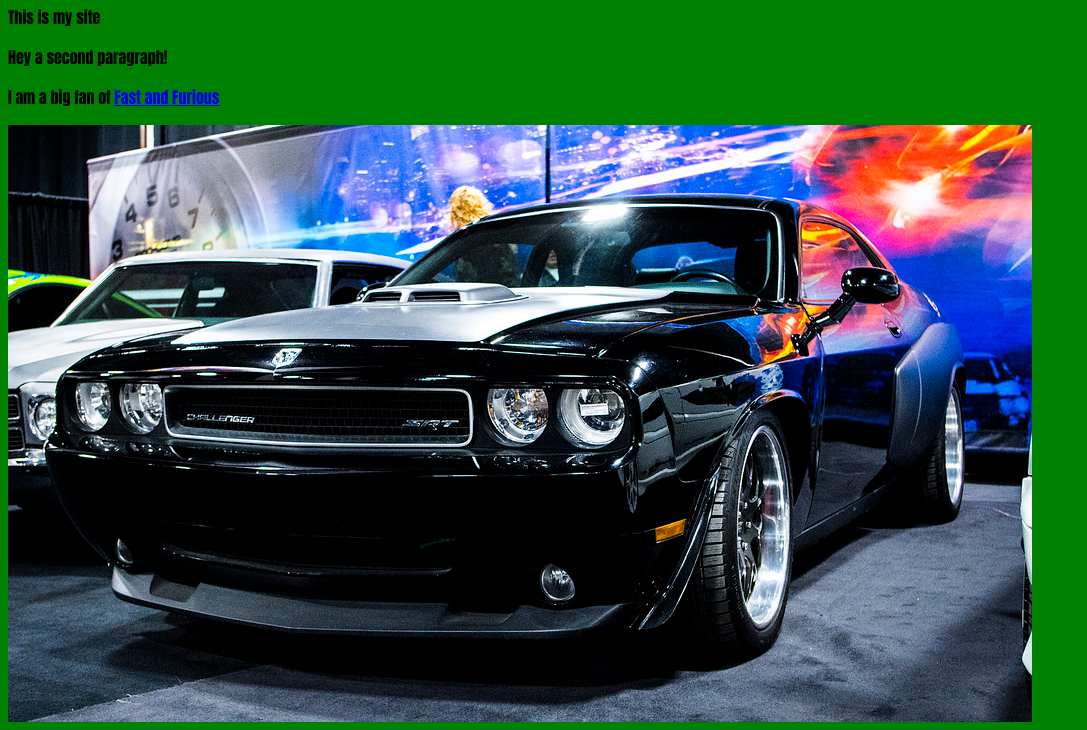
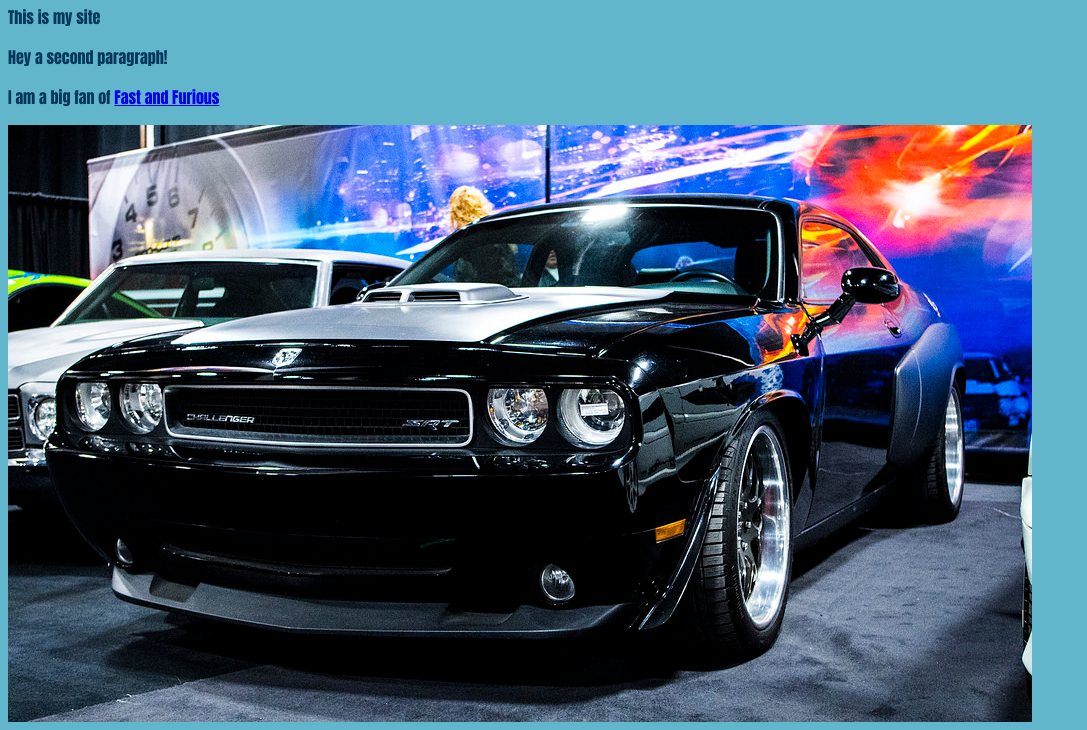
Before and after one commit to Djeson2019/web, a plain HTML site: page index.html in a window 1280 px wide. Shown: the part 73-803 px from the top of the page, without its empty margins (0-1087 px from the left). Drawn offline with Linux system fonts and the light colour scheme.

Commit message:
updated colors

```diff
--- a/index.html
+++ b/index.html
@@ -4,7 +4,8 @@
 
 <style type="text/css">
 	body{
-		background-color: green;
+		background-color: #62B6CB;
+		color:#01375B;
 		font-family: Impact, Charcoal, sans-serif;
 	}
 
```
